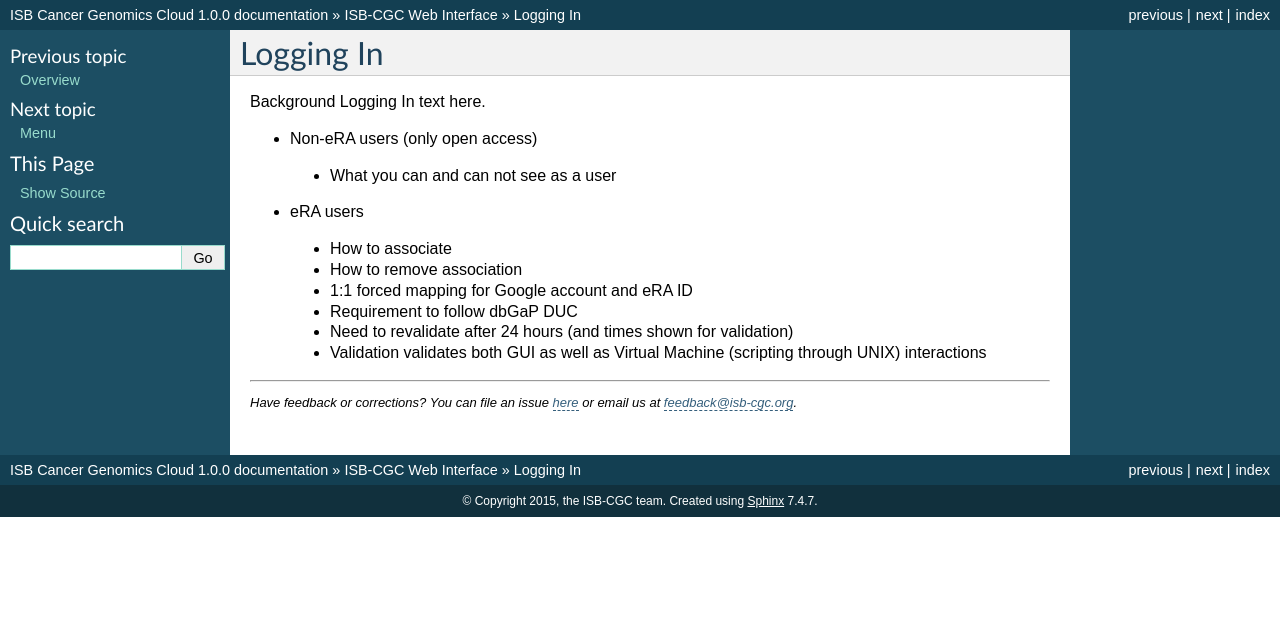
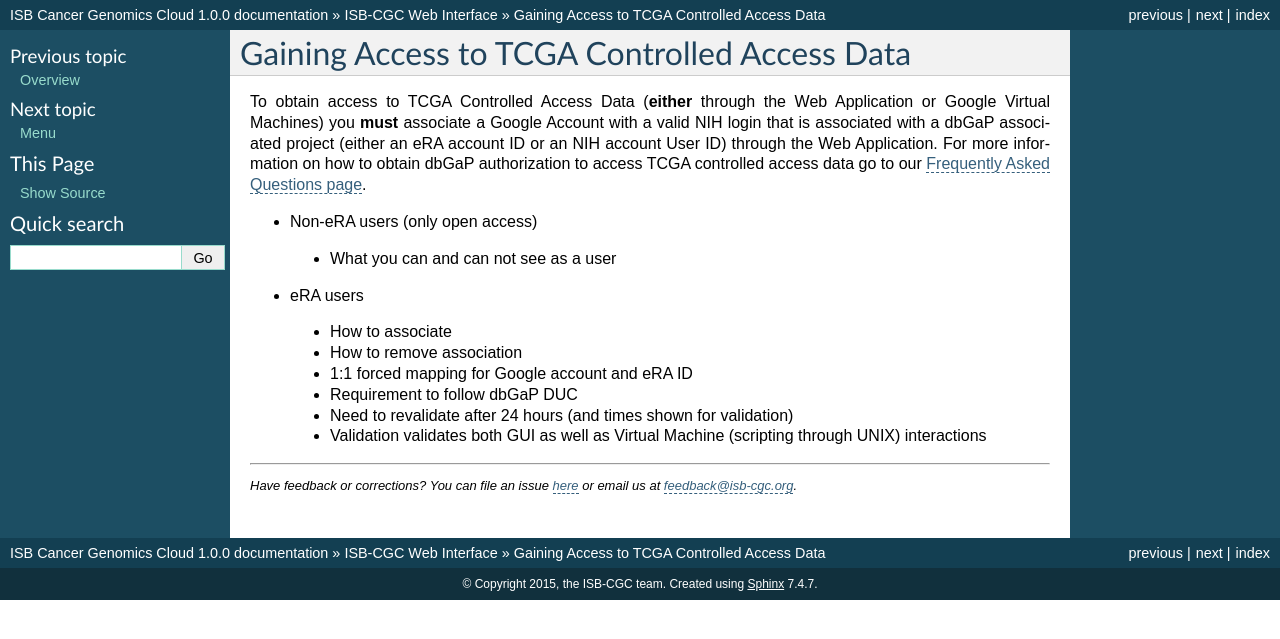
Before and after one commit to isb-cgc/readthedocs, a Sphinx documentation site: the page built from docs/source/sections/webapp/Gaining-Access-To-TCGA-Contolled-Access-Data.rst, in a window 1280 px wide. Shown: the top 639 px of the page. Built offline with Sphinx 7.4.7, drawn with Linux system fonts in a browser that asks for light colours.

Commit message:
Update Gaining-Access-To-TCGA-Contolled-Access-Data.rst

```diff
--- a/docs/source/sections/webapp/Gaining-Access-To-TCGA-Contolled-Access-Data.rst
+++ b/docs/source/sections/webapp/Gaining-Access-To-TCGA-Contolled-Access-Data.rst
@@ -1,8 +1,8 @@
 *******************
-Logging In
+Gaining Access to TCGA Controlled Access Data
 *******************
 
-Background Logging In text here.
+To obtain access to TCGA Controlled Access Data (**either** through the Web Application or Google Virtual Machines) you **must** associate a Google Account with a valid NIH login that is associated with a dbGaP associated project (either an eRA account ID or an NIH account User ID) through the Web Application. For more information on how to obtain dbGaP authorization to access TCGA controlled access data go to our `Frequently Asked Questions page <../FAQ.rst>`_.
 
 * Non-eRA users (only open access)
  * What you can and can not see as a user
```
